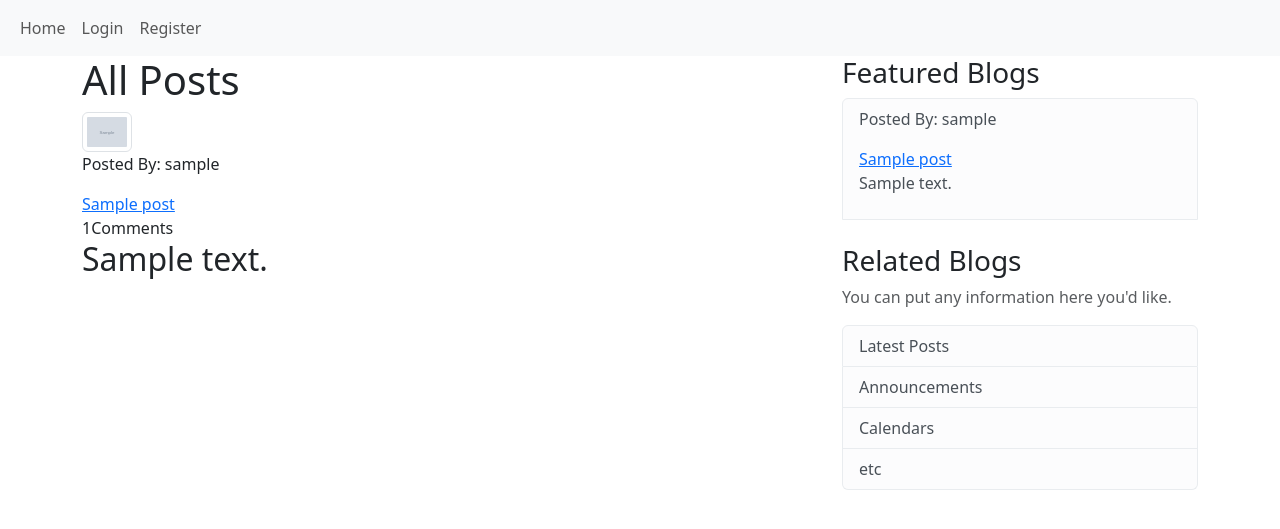
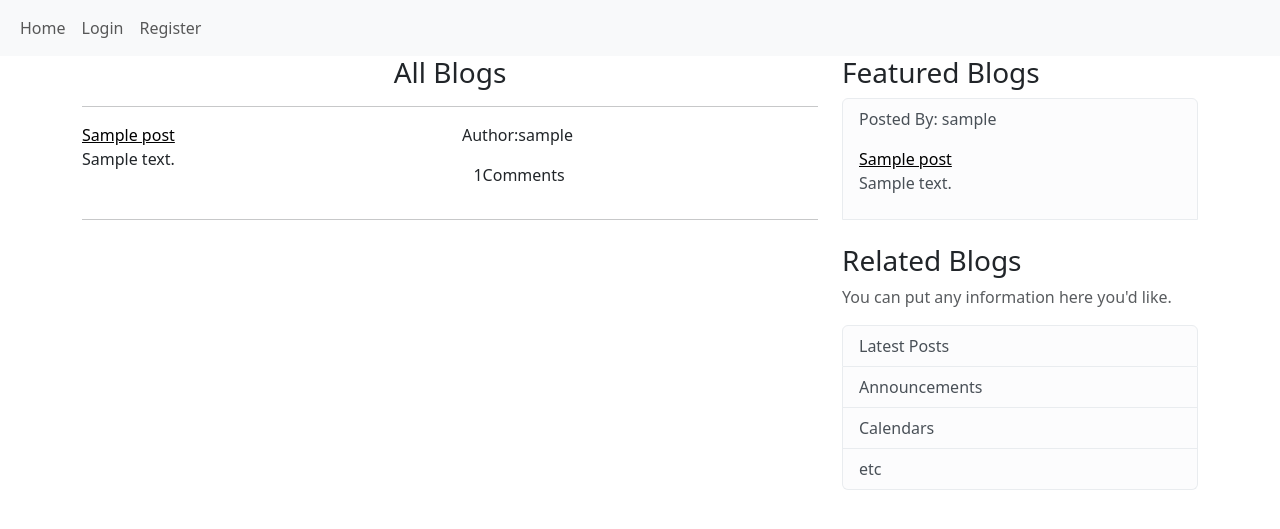
Before and after one commit to SampurnaC/django_blog_application, a Django app: page / in a window 1280 px wide. Shown: the top 529 px of the page. Run offline with Django 4.2, Linux system fonts and the light colour scheme; tables that the repository leaves empty hold one stand-in row (values such as "Sample post"); grey boxes marked "Sample" are stand-in pictures; some libraries are stand-ins or nearby versions.

Commit message:
fix css for home and blog create oage

```diff
--- a/blog/templates/blog/home.html
+++ b/blog/templates/blog/home.html
@@ -1,19 +1,24 @@
 {% extends 'blog/base.html' %}
+{% load static %}
 {% load breakpoint %}
 {% block content %}
-    <h1>All Posts</h1>
+    <link rel="stylesheet" type="text/css" href="{% static 'blog/home.css' %}">
+    <h3 class="text-center">All Blogs</h3>
+    <hr>
     {% for post in posts %}
-    <article class="media">
-        <div class="media-body">
-          <div class="article-metadata">
-            <img src="{{post.author.profile.image.url}}" alt="" class="img-thumbnail" style="max-height: 50px; max-width: 50px;">
-            <p>Posted By: {{post.author.username}}</p>
-            <a class="mr-2" href="{% url 'blog:blog-show' post.id %}">{{ post.title }}</a>
-          </div>
-          {{post.comments.count}}Comments
-          <h2>{{ post.content }}</h2>
-        </div>
-      </article>
+      <div class="row">
+      <div class="col-md-6">
+          <!-- <img src="{{post.author.profile.image.url}}" alt="" class="img-thumbnail" style="max-height: 50px; max-width: 50px;"> -->
+          <a class="mr-2 post-title" href="{% url 'blog:blog-show' post.id %}">{{ post.title }}</a>
+          <p>{{ post.content }}</p>
+
+      </div>
+      <div class="col-md-2">
+          <p class="text-end">Author:{{post.author.username}}</p>
+          <p class="text-end">{{post.comments.count}}Comments</p>
+      </div>
+    </div>
+    <hr>
     {% endfor %}
 
 {% endblock content %}
@@ -25,7 +30,7 @@
     {% for post in featured_posts %}
     <li class="list-group-item list-group-item-light">
       <p>Posted By: {{post.author.username}}</p>
-      <a class="mr-2" href="{% url 'blog:blog-show' post.id %}">{{ post.title }}</a>
+      <a class="mr-2 post-title" href="{% url 'blog:blog-show' post.id %}">{{ post.title }}</a>
       <p>{{ post.content }}</p>
     </li>
     <br>
```
Also changed, not shown: blog/templates/blog/create.html (+7 -5 lines).
